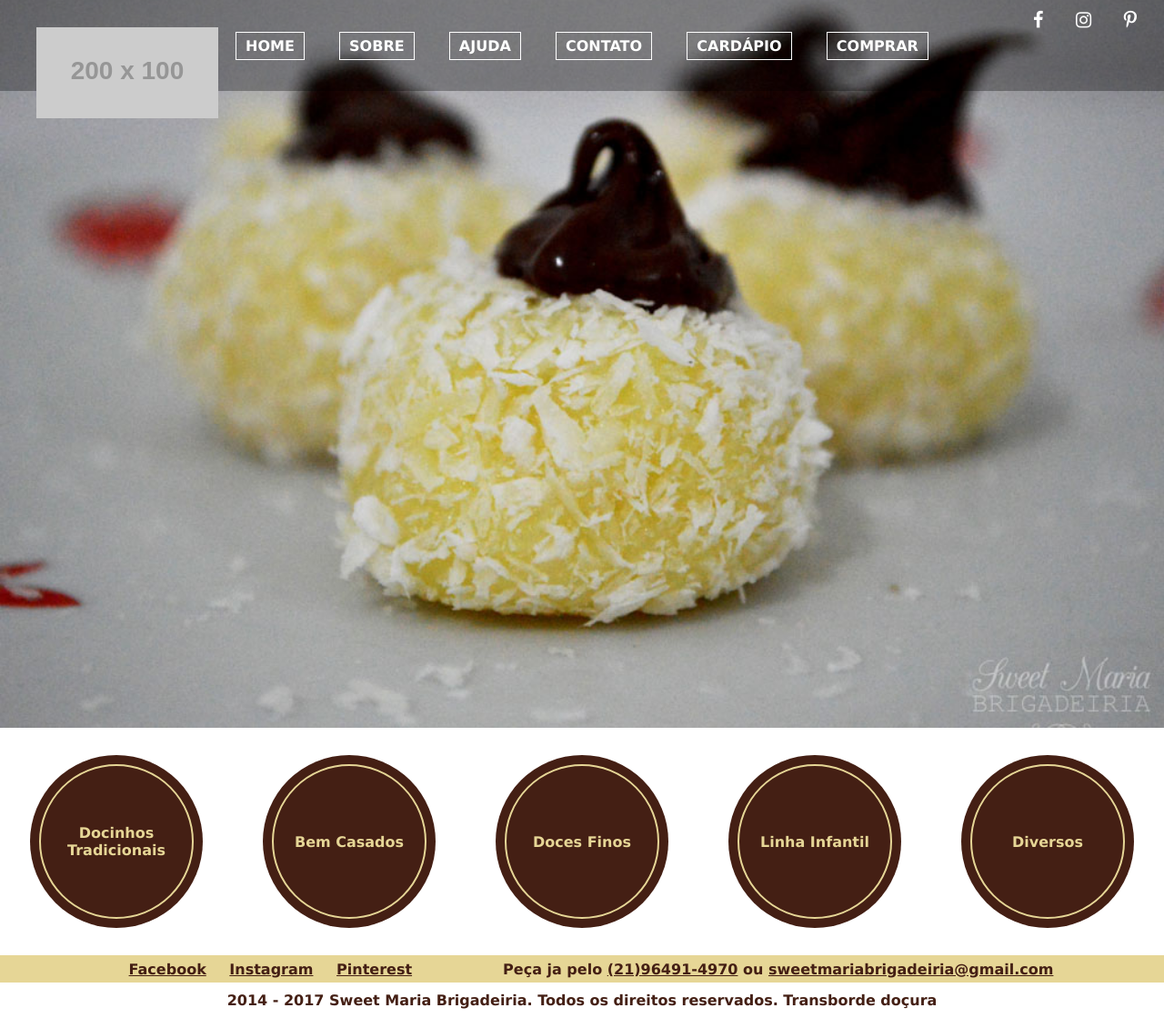
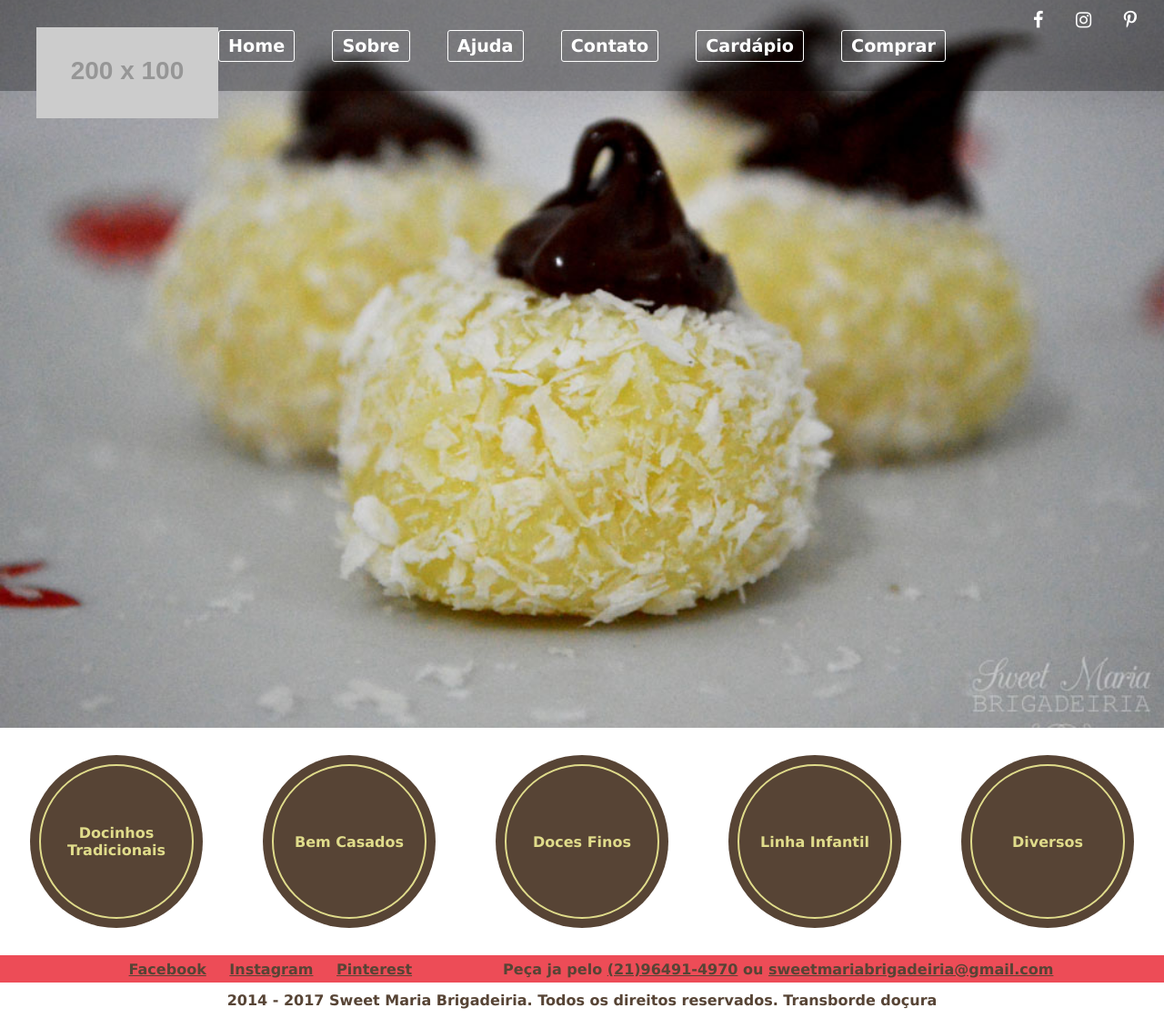
Before and after one commit to leanfj/sweetmaria-wp, a website: page app/index.html in a window 1280 px wide. Shown: the whole page at 91% size. Drawn offline with Linux system fonts and the light colour scheme; placeholder pictures from the web are drawn by us.

Commit message:
Atualização de cores

```diff
--- a/app/index.html
+++ b/app/index.html
@@ -2,9 +2,13 @@
 <html lang="pt-br">
 <head>
 	<meta charset="UTF-8">
+	<meta name="viewport" content="width=device-width, initial-scale=1.0">
 	<title>SweetMaria</title>
-	<link rel="stylesheet" href="css/style.css">
 	<link rel="stylesheet" href="css/font-awesome.min.css">
+	<link rel="stylesheet" href="css/style.css" >
+
+
+
 </head>
 <body>
 	<header id="nav-target" class="fixed collapse-header">
--- a/app/sass/style.sass
+++ b/app/sass/style.sass
@@ -1,6 +1,6 @@
 @import reset
-$cor-padrao: #441F14
-$cor-sec: #E6D696
+$cor-padrao: #574435
+$cor-sec: #E0DC8B
 
 body
 	font-family: 'Lucida Sans', 'Lucida Sans Regular', 'Lucida Grande', 'Lucida Sans Unicode', Geneva, Verdana, sans-serif
@@ -28,7 +28,6 @@
 		position: absolute
 		top: 30px
 		left: 20px
-	.menu-header
 
 
 .main-header
@@ -54,13 +53,15 @@
 
 	ul
 		display: flex
-		justify-content: space-around
+		justify-content: space-between
+		flex-wrap: wrap
 		margin-left: 0
 	a
+		color: #fff
 		border: 1px solid #fff
+		border-radius: 3px
 		padding: 5px 10px
-		text-transform: uppercase
-		color: #fff
+		font-size: 1.2em
 
 .slide
 	width: 100%
@@ -76,6 +77,7 @@
 	ul
 		display: flex
 		justify-content: space-around
+		flex-wrap: wrap
 	li
 		width: 190px
 		height: 190px
@@ -98,7 +100,7 @@
 .rodape
 	margin-top: 30px
 	height: 30px
-	background-color: $cor-sec
+	background-color: #ED4C57
 	display: flex
 	justify-content: center
 	align-items: center
```
Also changed, not shown: app/css/style.css.
